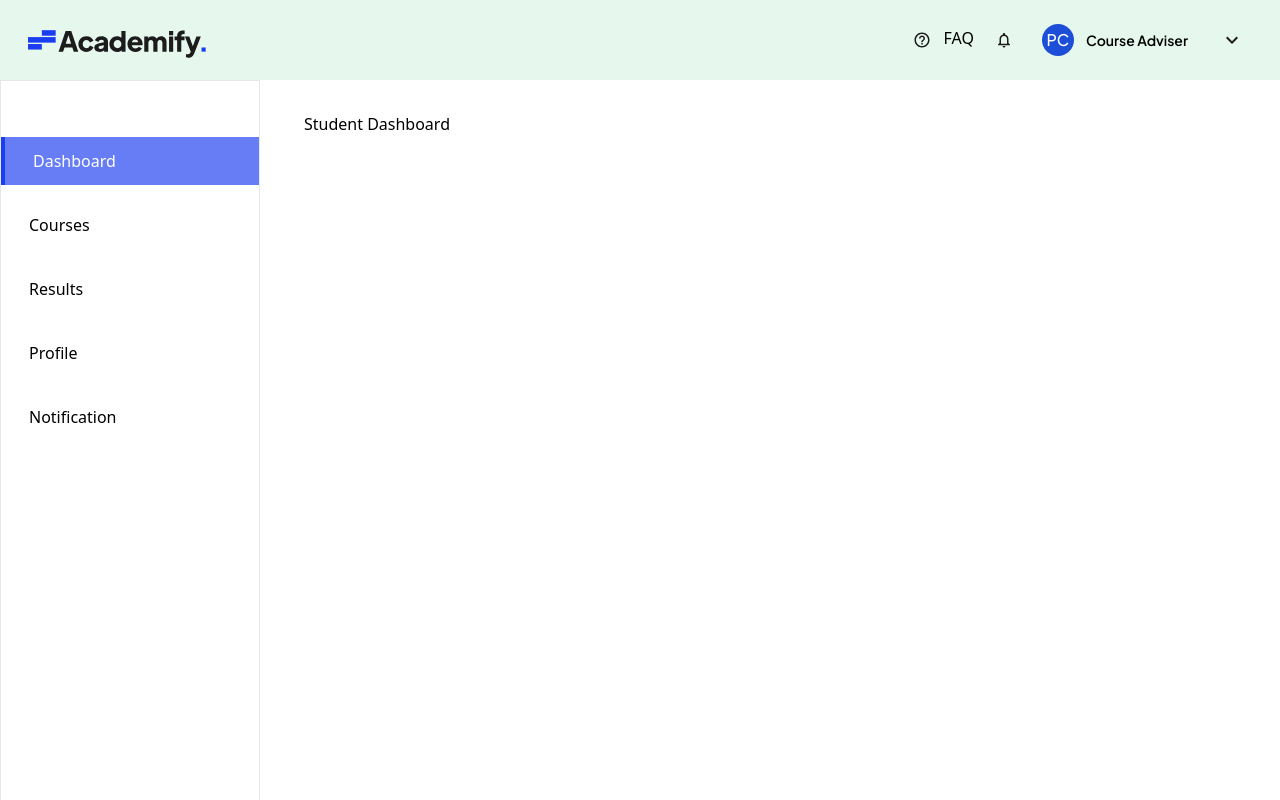
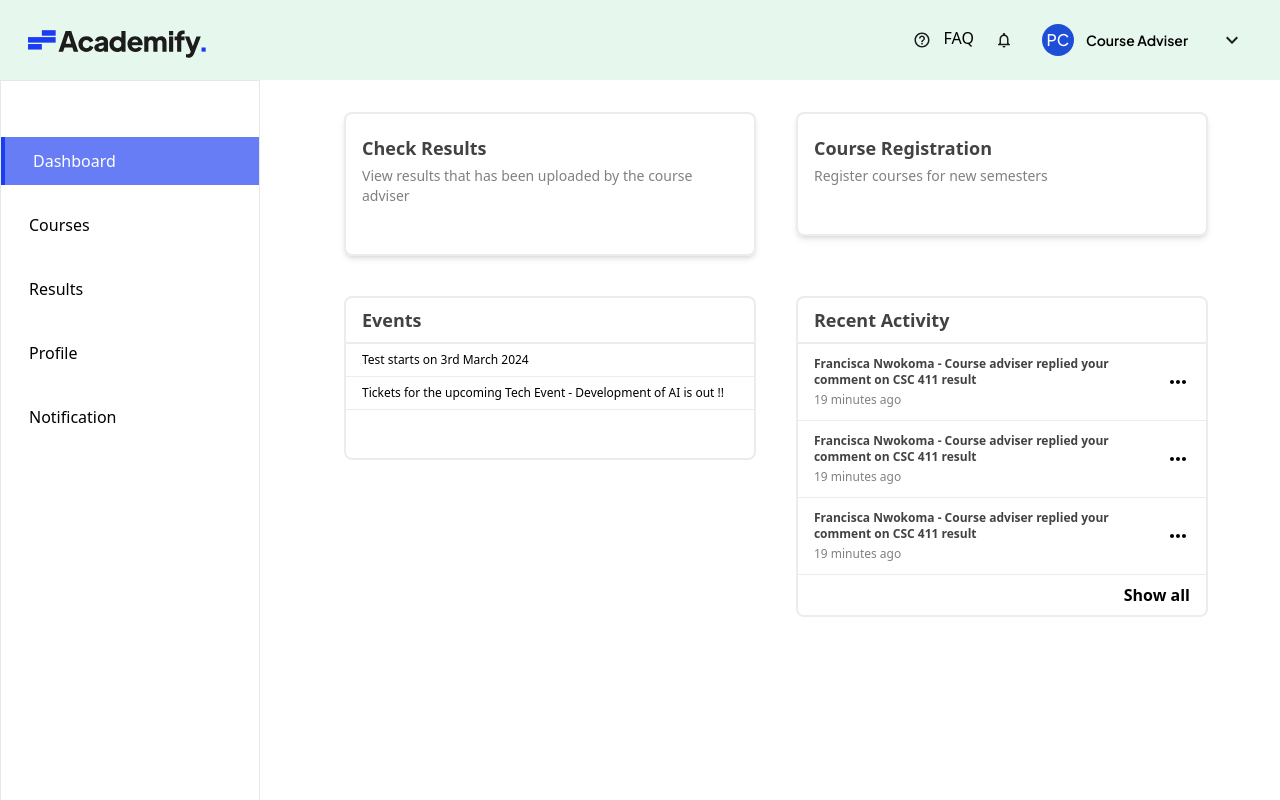
Before and after one commit to TheAce74/Academify, a React (Vite) app: page /student in a window 1280 px wide. Built offline with nearby package versions, Linux system fonts and the light colour scheme.

Commit message:
Students Update

```diff
--- a/src/pages/dashboard/student/sections/Dashboard.jsx
+++ b/src/pages/dashboard/student/sections/Dashboard.jsx
@@ -1,5 +1,84 @@
+import MoreHorizIcon from '@mui/icons-material/MoreHoriz';
+import { Link } from 'react-router-dom';
+
 const Dashboard = () => {
-  return <div>Student Dashboard</div>;
+  const events =[
+    {
+      title: "Test starts on 3rd March 2024"
+    },
+    {
+      title: "Tickets for  the upcoming Tech Event - Development of AI is out !!"
+    }
+  ]
+
+  const activities = [
+    {
+      title: "Francisca Nwokoma - Course adviser replied your comment on CSC 411 result",
+      time: "19 minutes ago"
+    },
+    {
+      title: "Francisca Nwokoma - Course adviser replied your comment on CSC 411 result",
+      time: "19 minutes ago"
+    },
+    {
+      title: "Francisca Nwokoma - Course adviser replied your comment on CSC 411 result",
+      time: "19 minutes ago"
+    }
+  ]
+
+  return <div>
+    <div className="flex flex-col sm:flex-row justify-center gap-10 xl:px-20 px-10">
+      <Link to="/student/results" className='border-2 rounded-lg border-neutral-200 shadow-md sm:w-1/2 h-full hover:-translate-y-2 hover:shadow-lg transition'>
+        <div className=" pb-12 pt-5 px-4 max-w-md">
+            <p className="font-bold text-lg pb-1 text-neutral-600">Check Results</p>
+            <p className="text-sm text-neutral-500">View results that has been uploaded by the course adviser</p>
+        </div>
+      </Link>
+      <Link to="/student/courses" className='border-2 rounded-lg border-neutral-200 shadow-md sm:w-1/2 h-full hover:-translate-y-2 hover:shadow-lg transition'>
+        <div className=" pb-12 pt-5 px-4 max-w-md">
+            <p className="font-bold text-lg pb-1 text-neutral-600">Course Registration</p>
+            <p className="text-sm text-neutral-500">Register courses for new semesters</p>
+        </div>
+      </Link>
+    </div>
+
+    <div className="flex flex-col sm:flex-row justify-center gap-10 xl:px-20 px-10 mt-10">
+      <div className="flex flex-col gap-10 max-w-md sm:w-1/2">
+        <div className="border-2 rounded-lg border-neutral-200  pb-12 max-w-md">
+            <p className="font-bold text-lg py-2 text-neutral-600 border-b-2 border-neutral-200 px-4">Events</p>
+            <ul>
+              {
+                events.map((item, index) =>(
+                  <li key={index} className="text-xs border-b border-neutral-200 px-4 py-2">
+                    {item.title}
+                  </li>
+                ))
+              }
+            </ul>
+        </div>
+      </div>
+      <div className="border-2 rounded-lg border-neutral-200 max-w-md sm:w-1/2 max-h-fit">
+            <p className="font-bold text-lg py-2 text-neutral-600 border-b-2 border-neutral-200 px-4">Recent Activity</p>
+            <ul>
+              {
+                activities.map((item, index) =>(
+                  <li key={index} className="text-xs border-b border-neutral-200 px-4 py-2 flex justify-between items-center">
+                  <span className='py-1 max-w-[80%]'>
+                    <p className='text-xs font-bold text-neutral-600 pb-1'>{item.title}</p>
+                    <p className='text-xs text-neutral-500'>{item.time}</p>
+                  </span>
+                  <span><MoreHorizIcon /></span>
+                </li>
+                ))
+              }
+              <li className='flex justify-end items-center px-4 py-2'>
+                <p className='font-bold'>Show all</p>
+              </li>
+            </ul>
+        </div>
+    </div>
+
+  </div>;
 };
 
 export default Dashboard;
--- a/src/pages/dashboard/student/sections/Profile.jsx
+++ b/src/pages/dashboard/student/sections/Profile.jsx
@@ -1,5 +1,131 @@
+import BorderColorOutlinedIcon from "@mui/icons-material/BorderColorOutlined";
+import VisibilityOutlinedIcon from "@mui/icons-material/VisibilityOutlined";
+import Button from "../../../../components/ui/Button";
+import InputField from "../../../../components/ui/InputField";
+import chris from "../../../../assets/chris.png";
+import CameraAltOutlinedIcon from "@mui/icons-material/CameraAltOutlined";
+
 const Profile = () => {
-  return <div>Student Profile</div>;
+  const handleSubmit = (e) => {
+    e.preventDefault();
+  };
+
+  return (
+    <div>
+      <div className="max-w-lg ">
+        <p className="text-xl font-bold sm:hidden text-center mb-3">Profile</p>
+        <div className="flex items-center">
+          <div className="mr-8">
+            <div className="relative">
+              <div>
+                <img src={chris} alt="" />
+              </div>
+              <div className="absolute top-[35%] start-[35%] text-white">
+                <CameraAltOutlinedIcon />
+              </div>
+            </div>
+          </div>
+          <div className="flex flex-col">
+            <p className="font-bold text-neutral-500">Asor Christopher</p>
+            <p className="text-sm  text-neutral-500">csc@asorchristopher</p>
+          </div>
+        </div>
+
+        <div className="mt-14">
+          <form onSubmit={handleSubmit}>
+            <div className="pb-5">
+              <label
+                htmlFor="firstname"
+                className="block mb-3 text-sm text-neutral-400"
+              >
+                First name
+              </label>
+              <InputField
+                icon={<BorderColorOutlinedIcon />}
+                id="firstname"
+                placeholder="Christopher"
+                type="text"
+              ></InputField>
+            </div>
+            <div className="pb-5">
+              <label
+                htmlFor="lastname"
+                className="block mb-3 text-sm text-neutral-400"
+              >
+                Last name
+              </label>
+              <InputField
+                icon={<BorderColorOutlinedIcon />}
+                id="lastname"
+                placeholder="Asor"
+                type="text"
+              ></InputField>
+            </div>
+            <div className="pb-5">
+              <label
+                htmlFor="email"
+                className="block mb-3 text-sm text-neutral-400"
+              >
+                Student email
+              </label>
+              <InputField
+                id="email"
+                placeholder="CSC@asorchristopher"
+                type="email"
+              ></InputField>
+            </div>
+
+            <div className="pb-5">
+              <label
+                htmlFor="level"
+                className="block mb-3 text-sm text-neutral-400"
+              >
+                Level
+              </label>
+              <InputField
+                icon={<BorderColorOutlinedIcon />}
+                id="level"
+                placeholder="400"
+                type="text"
+              ></InputField>
+            </div>
+            <div className="pb-5">
+              <div className="flex justify-between">
+                <label
+                  htmlFor="password"
+                  className="block mb-3 text-sm text-neutral-400"
+                >
+                  Password
+                </label>
+                <p className="text-sm text-[#1938DB]">Change password</p>
+              </div>
+              <InputField
+                icon={<VisibilityOutlinedIcon />}
+                id="password"
+                placeholder="********"
+                type="password"
+              ></InputField>
+            </div>
+            <div className="pb-5">
+              <label
+                htmlFor="password2"
+                className="block mb-3 text-sm text-neutral-400"
+              >
+                Confirm Password
+              </label>
+              <InputField
+                icon={<VisibilityOutlinedIcon />}
+                id="password2"
+                placeholder="********"
+                type="password"
+              ></InputField>
+            </div>
+            <Button className="w-full">Save Changes</Button>
+          </form>
+        </div>
+      </div>
+    </div>
+  );
 };
 
 export default Profile;
```
Also changed, not shown: src/assets/chris.png (added).
